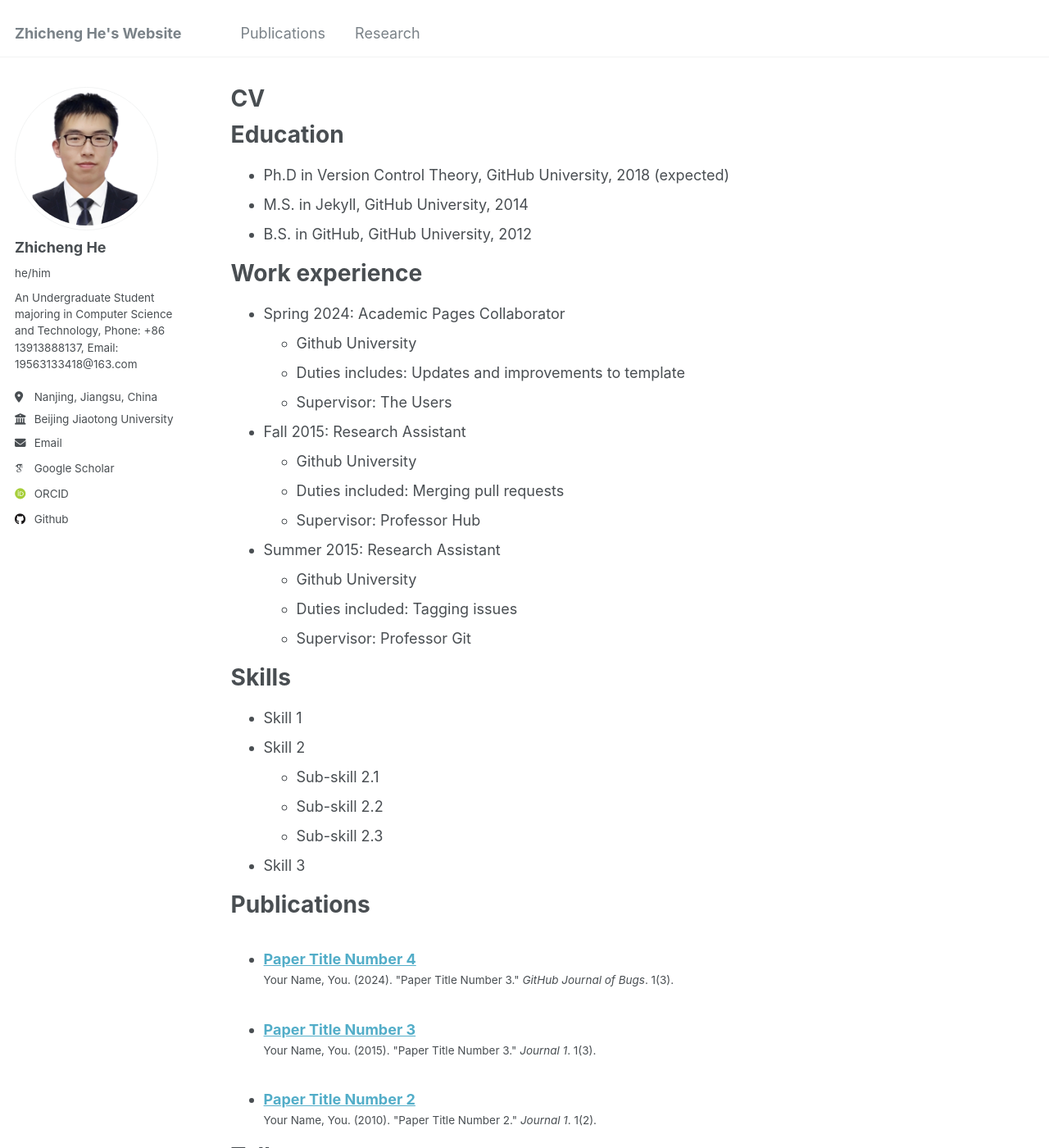
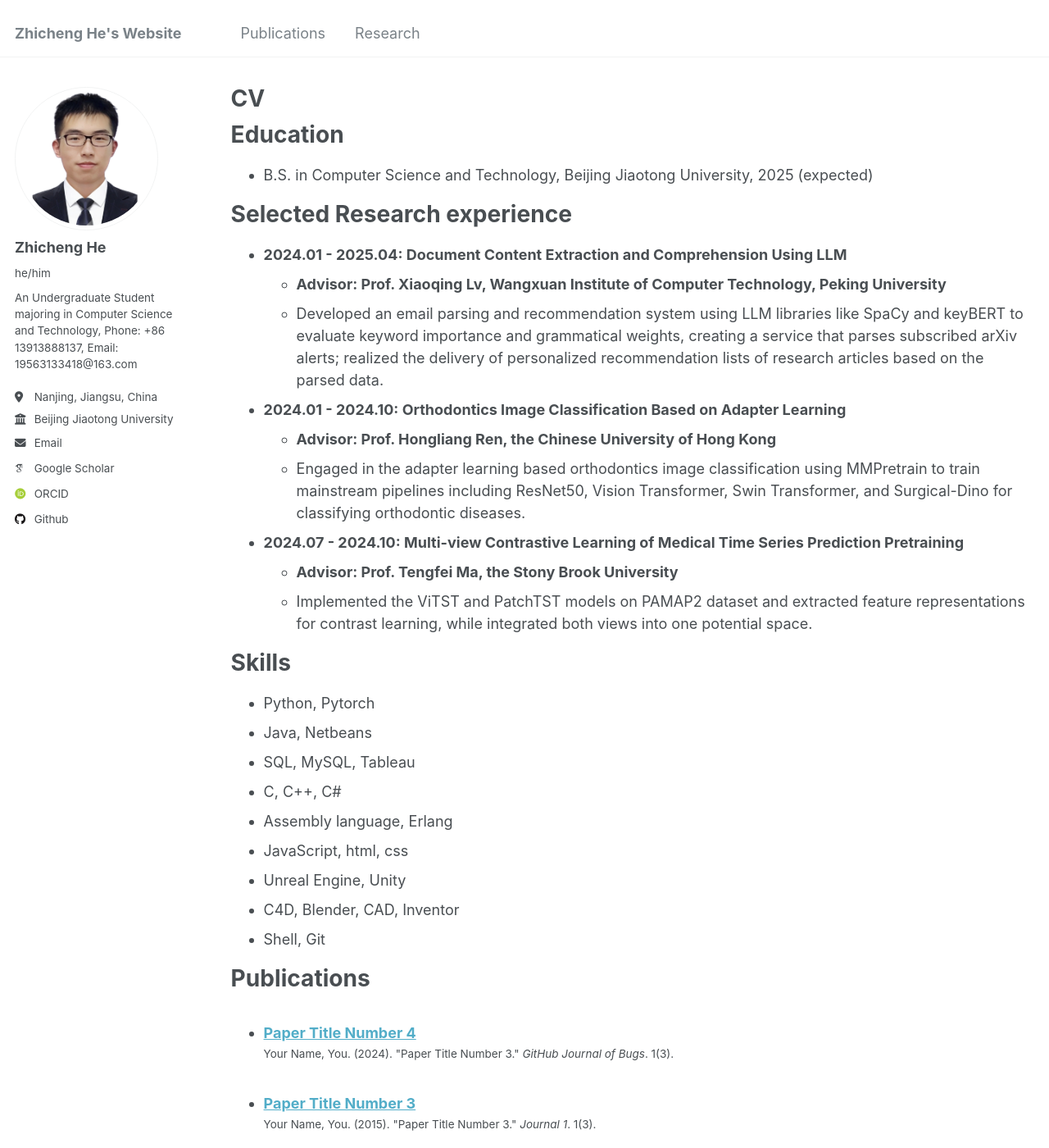
Before and after one commit to hezhicheng2002/hezhicheng2002.github.io, a Jekyll site: the page built from _pages/cv.md, in a window 1280 px wide and 1400 px high. Shown: the whole window at 82% size. Built offline with Jekyll 4.4.1, drawn with Linux system fonts in a browser that asks for light colours; some web fonts are replaced; a file with an impossible date is left out; some of the changed text lies outside the part shown.

Commit message:
Update cv.md

```diff
--- a/_pages/cv.md
+++ b/_pages/cv.md
@@ -11,35 +11,34 @@ redirect_from:
 
 Education
 ======
-* Ph.D in Version Control Theory, GitHub University, 2018 (expected)
-* M.S. in Jekyll, GitHub University, 2014
-* B.S. in GitHub, GitHub University, 2012
+* B.S. in Computer Science and Technology, Beijing Jiaotong University, 2025 (expected)
 
-Work experience
+Selected Research experience
 ======
-* Spring 2024: Academic Pages Collaborator
-  * Github University
-  * Duties includes: Updates and improvements to template
-  * Supervisor: The Users
+* **2024.01 - 2025.04: Document Content Extraction and Comprehension Using LLM**
+  * **Advisor: Prof. Xiaoqing Lv, Wangxuan Institute of Computer Technology, Peking University**
+  * Developed an email parsing and recommendation system using LLM libraries like SpaCy and keyBERT to evaluate
+keyword importance and grammatical weights, creating a service that parses subscribed arXiv alerts; realized the delivery of personalized recommendation lists of research articles based on the parsed data.
 
-* Fall 2015: Research Assistant
-  * Github University
-  * Duties included: Merging pull requests
-  * Supervisor: Professor Hub
+* **2024.01 - 2024.10: Orthodontics Image Classification Based on Adapter Learning**
+  * **Advisor: Prof. Hongliang Ren, the Chinese University of Hong Kong**
+  * Engaged in the adapter learning based orthodontics image classification using MMPretrain to train mainstream pipelines including ResNet50, Vision Transformer, Swin Transformer, and Surgical-Dino for classifying orthodontic diseases.
 
-* Summer 2015: Research Assistant
-  * Github University
-  * Duties included: Tagging issues
-  * Supervisor: Professor Git
+* **2024.07 - 2024.10: Multi-view Contrastive Learning of Medical Time Series Prediction Pretraining**
+  * **Advisor: Prof. Tengfei Ma, the Stony Brook University**
+  * Implemented the ViTST and PatchTST models on PAMAP2 dataset and extracted feature representations for contrast learning, while integrated both views into one potential space.
 
 Skills
 ======
-* Skill 1
-* Skill 2
-  * Sub-skill 2.1
-  * Sub-skill 2.2
-  * Sub-skill 2.3
-* Skill 3
+* Python, Pytorch
+* Java, Netbeans
+* SQL, MySQL, Tableau
+* C, C++, C#
+* Assembly language, Erlang
+* JavaScript, html, css
+* Unreal Engine, Unity
+* C4D, Blender, CAD, Inventor
+* Shell, Git
 
 Publications
 ======
@@ -47,18 +46,9 @@ Publications
     {% include archive-single-cv.html %}
   {% endfor %}</ul>
 
-Talks
-======
-  <ul>{% for post in site.talks reversed %}
-    {% include archive-single-talk-cv.html  %}
-  {% endfor %}</ul>
-
-Teaching
-======
-  <ul>{% for post in site.teaching reversed %}
-    {% include archive-single-cv.html %}
-  {% endfor %}</ul>
-
 Service and leadership
 ======
-* Currently signed in to 43 different slack teams
+* Currently serve as the class commissary in charge of publicity
+* Used to work as the Vice President of the Student Science and Technology Association
+* Previously volunteered to guide Probability and Data Science in Academic Support Center
+* Have been leader of study groups for almost every courseworks and competitions throughout the college time
```
